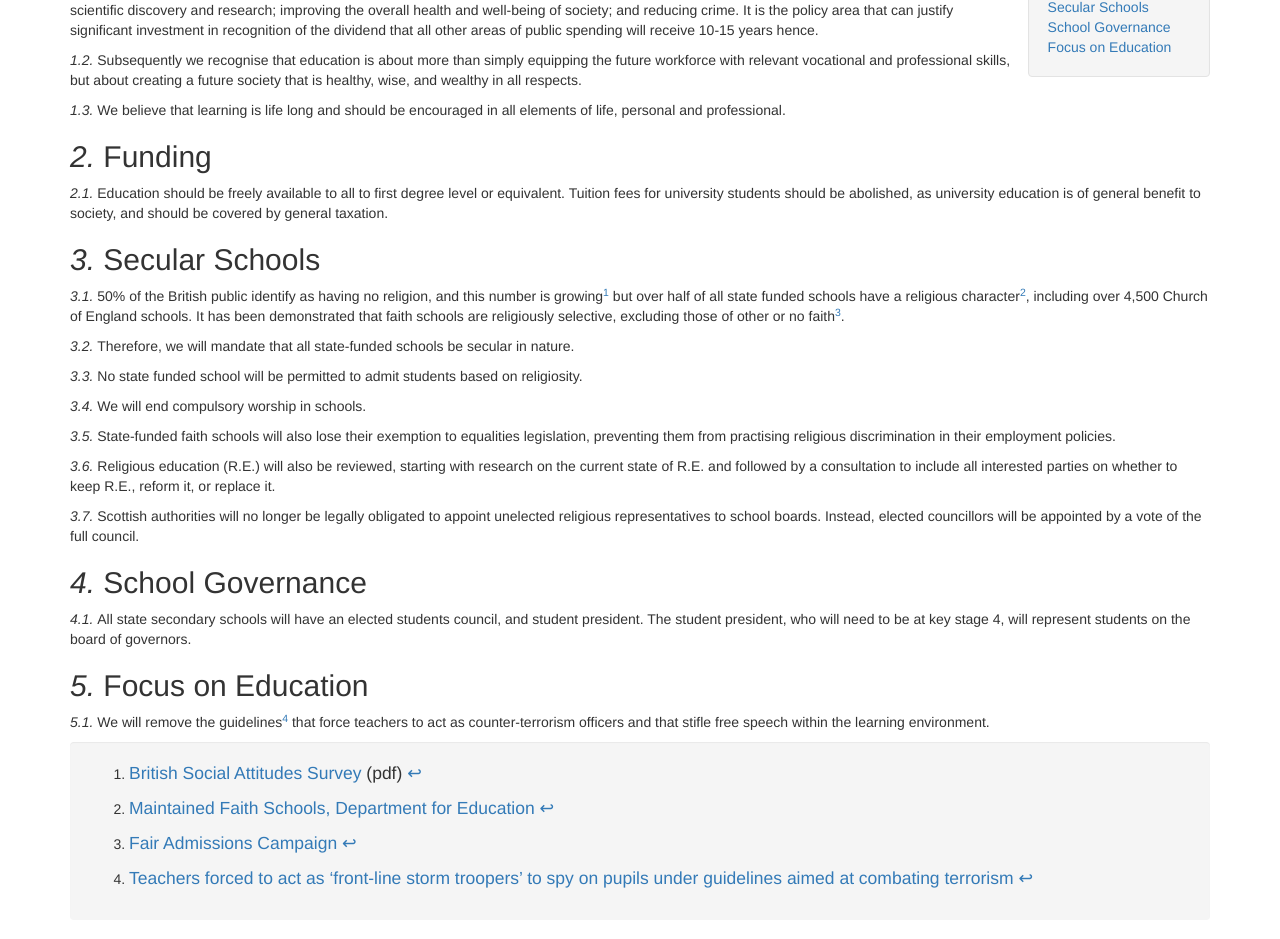
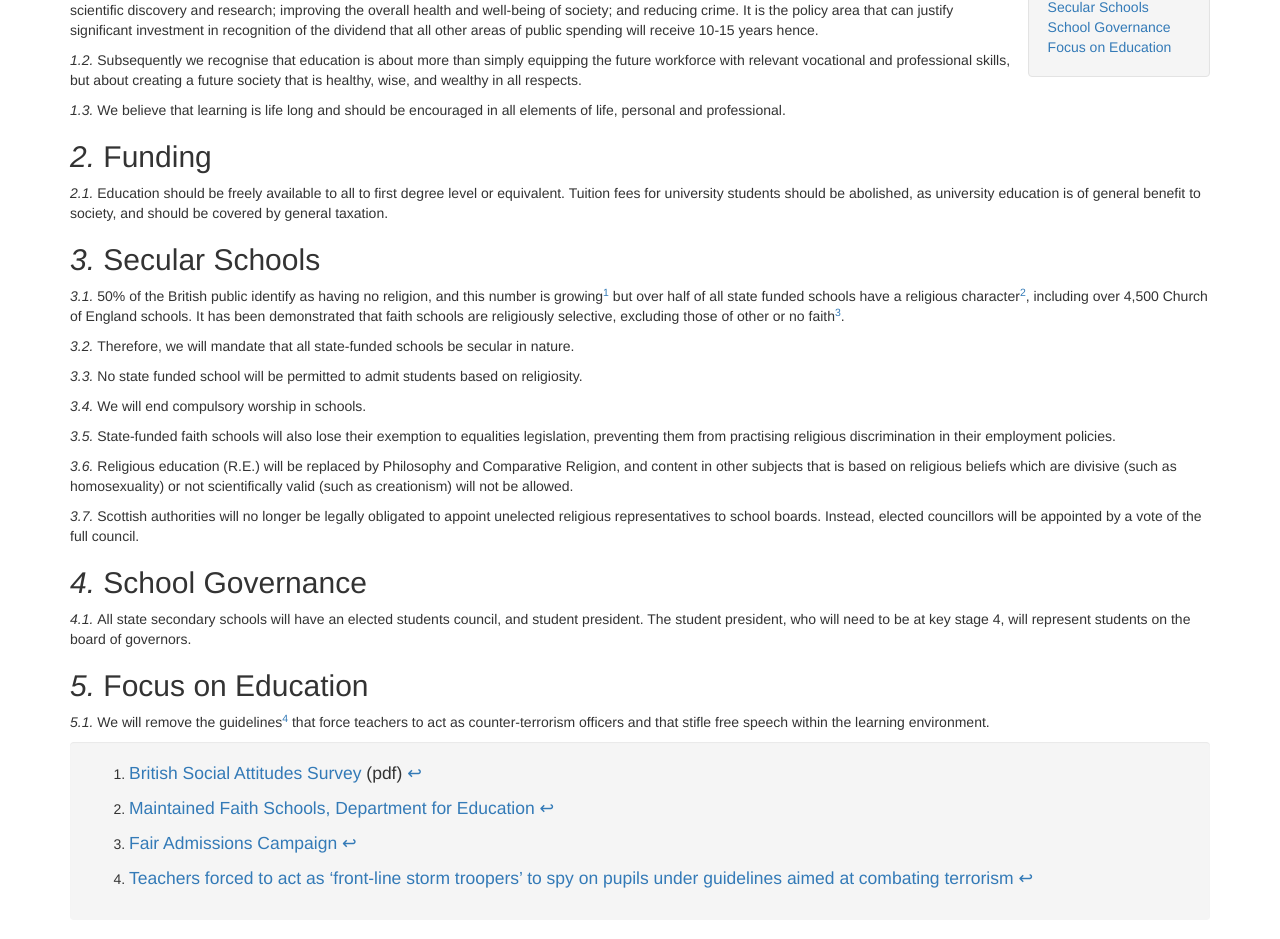
Before and after one commit to openpolitics/manifesto, a Jekyll site: the page built from manifesto/education.md, in a window 1280 px wide and 1398 px high. Shown: the part 343-1282 px from the top of the window. Built offline with Jekyll 4.4.1, drawn with Linux system fonts in a browser that asks for light colours; nearby versions of some CDN libraries.

Commit message:
Altered the R.E. section

```diff
--- a/manifesto/education.md
+++ b/manifesto/education.md
@@ -29,7 +29,7 @@ We will end compulsory worship in schools.
 
 State-funded faith schools will also lose their exemption to equalities legislation, preventing them from practising religious discrimination in their employment policies.
 
-Religious education (R.E.) will also be reviewed, starting with research on the current state of R.E. and followed by a consultation to include all interested parties on whether to keep R.E., reform it, or replace it.
+Religious education (R.E.) will be replaced by Philosophy and Comparative Religion, and content in other subjects that is based on religious beliefs which are divisive (such as homosexuality) or not scientifically valid (such as creationism) will not be allowed.
 
 Scottish authorities will no longer be legally obligated to appoint unelected religious representatives to school boards. Instead, elected councillors will be appointed by a vote of the full council.
 
```
